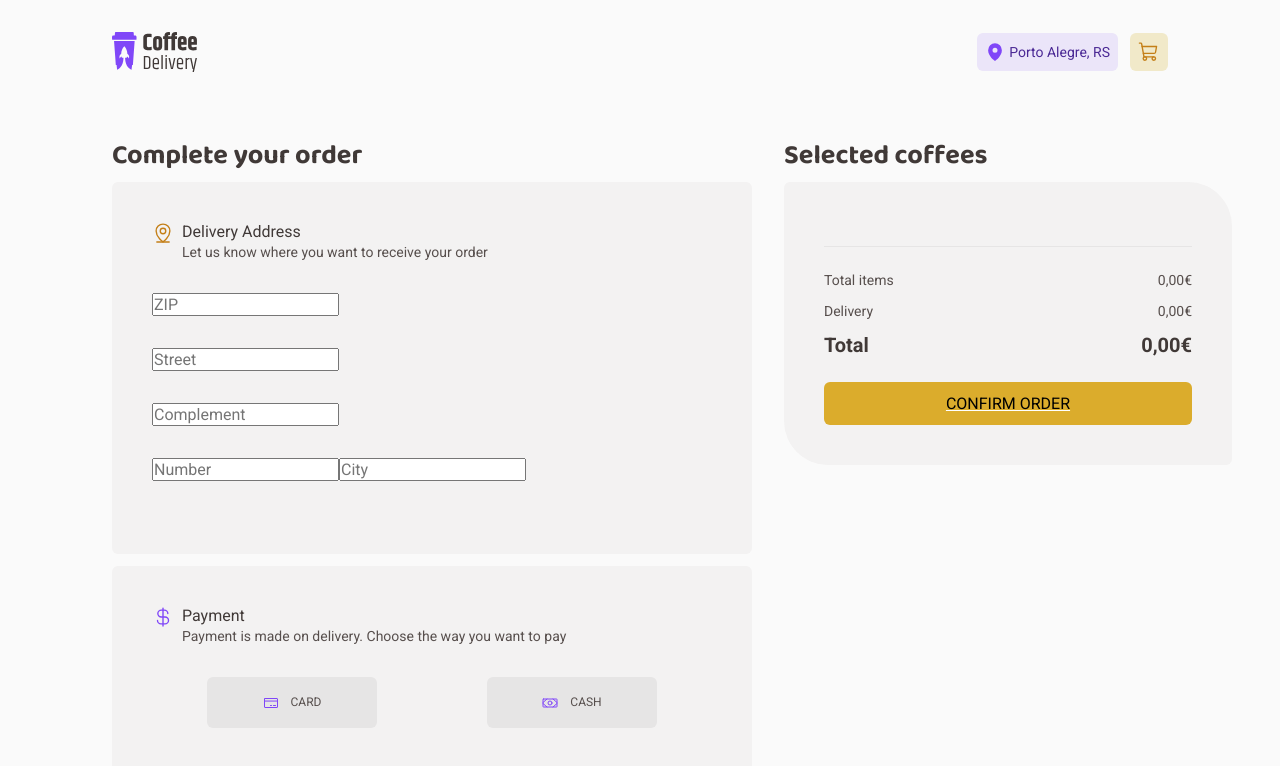
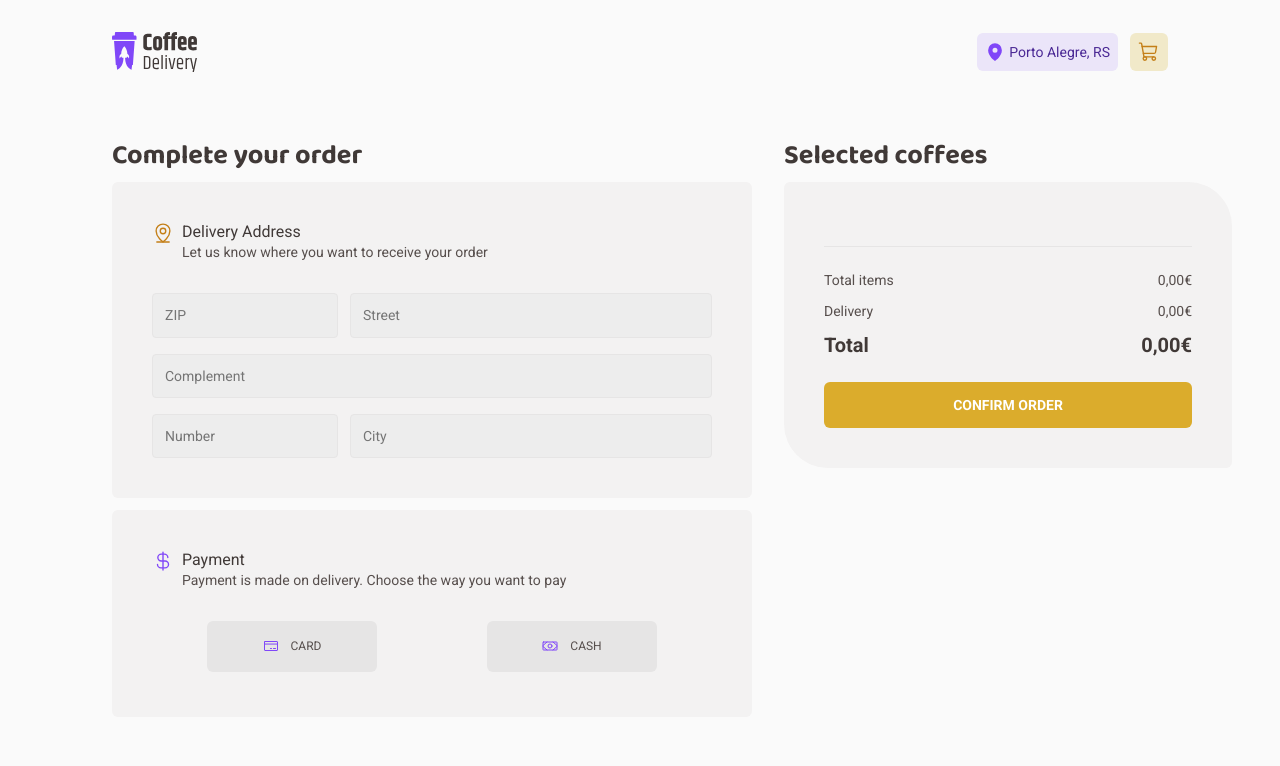
Before and after one commit to dmeneres/ignite-react-js-22.1-02-challenge, a React (Vite) app: page /checkout in a window 1280 px wide. Shown: the top 766 px of the page. Built offline with nearby package versions, Linux system fonts and the light colour scheme.

Commit message:
Checkout page reestructure

```diff
--- a/src/pages/Checkout/index.tsx
+++ b/src/pages/Checkout/index.tsx
@@ -14,6 +14,7 @@ import {
   CompleteYourOrder,
   Container,
   Counter,
+  InputsContainer,
   PaymentMethod,
   SelectedCoffeeCard,
   SelectedCoffees,
@@ -38,7 +39,7 @@ interface DataType {
 }
 
 export function Checkout() {
-  const { register, handleSubmit } = useForm()
+  const { register, handleSubmit } = useForm<DataType>()
   const [payment, setPayment] = useState<'Card' | 'Cash'>('Card')
 
   const {
@@ -51,14 +52,14 @@ export function Checkout() {
 
   const { changeOrderInfo } = useContext(OrderInfoContext)
 
-  function handleCreateNewOrder({
+  async function handleCreateNewOrder({
     zip,
     street,
     complement,
     number,
     city,
   }: DataType) {
-    changeOrderInfo({
+    await changeOrderInfo({
       zip,
       street,
       complement,
@@ -66,15 +67,13 @@ export function Checkout() {
       city,
       payment,
     })
-    console.log('asdasdasdkmaslkdmaskdmlaskdmlka')
+    console.log('GASDGADSHGDAHGDA')
   }
 
   return (
-    <Container>
-      {/* <form onSubmit={handleSubmit(handleCreateNewOrder)} action=""> */}
+    <Container as="form" onSubmit={handleSubmit(handleCreateNewOrder)}>
       <CompleteYourOrder>
         <h2>Complete your order</h2>
-        <form onSubmit={handleSubmit(() => handleCreateNewOrder)} action="">
         <AddressForm>
           <div>
             <div>
@@ -85,26 +84,38 @@ export function Checkout() {
               <p>Let us know where you want to receive your order</p>
             </div>
           </div>
-
-            {/* <form onSubmit={handleSubmit(() => handleCreateNewOrder)} action=""> */}
-            <input type="number" placeholder="ZIP" {...register('zip')} />
-            <input type="text" placeholder="Street" {...register('street')} />
-            <div id="optional" data-required="Optional">
+          <InputsContainer>
             <input
+              id="zip"
+              type="number"
+              placeholder="ZIP"
+              {...register('zip')}
+            />
+            <input
+              id="street"
+              type="text"
+              placeholder="Street"
+              {...register('street')}
+            />
+            <input
+              id="complement"
               type="text"
               placeholder="Complement"
               {...register('complement')}
             />
-            </div>
-            <div>
             <input
+              id="number"
               type="number"
               placeholder="Number"
               {...register('number')}
             />
-              <input type="text" placeholder="City" {...register('city')} />
-            </div>
-            {/* </form> */}
+            <input
+              id="city"
+              type="text"
+              placeholder="City"
+              {...register('city')}
+            />
+          </InputsContainer>
         </AddressForm>
         <PaymentMethod>
           <div id="sentence">
@@ -113,9 +124,7 @@ export function Checkout() {
             </div>
             <div>
               <h3>Payment</h3>
-                <p>
-                  Payment is made on delivery. Choose the way you want to pay
-                </p>
+              <p>Payment is made on delivery. Choose the way you want to pay</p>
             </div>
           </div>
 
@@ -130,7 +139,6 @@ export function Checkout() {
             </button>
           </div>
         </PaymentMethod>
-        </form>
       </CompleteYourOrder>
       <SelectedCoffees>
         <h2>Selected coffees</h2>
@@ -208,17 +216,10 @@ export function Checkout() {
             </div>
           </div>
           <NavLink to={'/success'}>
-            <button
-              type="submit"
-              id="hidden"
-              onClick={() => console.log('Clicado!!!!')}
-            >
-              CONFIRM ORDER
-            </button>
+            <button type="submit">CONFIRM ORDER</button>
           </NavLink>
         </SelectedCoffeesCard>
       </SelectedCoffees>
-      {/* </form> */}
     </Container>
   )
 }
--- a/src/pages/Checkout/styles.ts
+++ b/src/pages/Checkout/styles.ts
@@ -6,10 +6,10 @@ export const Container = styled.div`
   gap: 32px;
   width: 100vw;
 
-  button[id='hidden'] {
+  /* button[id='hidden'] {
     background: transparent;
     border: none !important;
-  }
+  } */
 `
 
 export const CompleteYourOrder = styled.div`
@@ -87,9 +87,32 @@ export const SelectedCoffees = styled.div`
     font-weight: 700;
     font-size: 14px;
     line-height: 160%;
+    text-decoration: none;
   }
 
-  button:hover {
+  button {
+    width: 100%;
+
+    display: flex;
+    flex-direction: row;
+    justify-content: center;
+    align-items: center;
+
+    border: none;
+    border-radius: 6px;
+    background-color: transparent;
+
+    color: ${(props) => props.theme.white};
+    font-family: 'Roboto';
+    font-style: normal;
+    font-weight: 700;
+    font-size: 14px;
+    line-height: 160%;
+    cursor: pointer;
+    text-decoration: none;
+  }
+
+  a:hover {
     background-color: ${(props) => props.theme['yellow-dark']};
     transition: 0.2s;
     cursor: pointer;
@@ -132,7 +155,7 @@ export const AddressForm = styled.div`
   margin-bottom: 12px;
 
   width: 640px;
-  height: 372px;
+  height: auto;
 
   background-color: ${(props) => props.theme['base-card']};
   border-radius: 6px;
@@ -546,3 +569,56 @@ export const SubtractCounter = styled.div`
     transition: 0.2s;
   }
 `
+
+export const InputsContainer = styled.div`
+  display: grid !important;
+  grid-template-areas:
+    'zip street street'
+    'complement complement complement'
+    'number city city';
+
+  grid-template-columns: 1fr 1fr 1fr;
+
+  width: 100%;
+
+  input[id='zip'] {
+    grid-area: zip;
+  }
+
+  input[id='street'] {
+    grid-area: street;
+  }
+
+  input[id='complement'] {
+    grid-area: complement;
+  }
+
+  input[id='number'] {
+    grid-area: number;
+  }
+
+  input[id='city'] {
+    grid-area: city;
+  }
+
+  gap: 16px 12px;
+
+  input {
+    border: 1px solid ${(props) => props.theme['base-button']};
+    background-color: ${(props) => props.theme['base-input']};
+    color: ${(props) => props.theme['base-label']};
+    font-family: 'Roboto';
+    font-style: normal;
+    font-weight: 400;
+    font-size: 14px;
+    line-height: 130%;
+
+    display: flex;
+    flex-direction: row;
+    align-items: center;
+    padding: 12px;
+    border-radius: 4px;
+
+    /* width: 100%; */
+  }
+`
```
Lines whose indentation alone changed are shown as unchanged.
